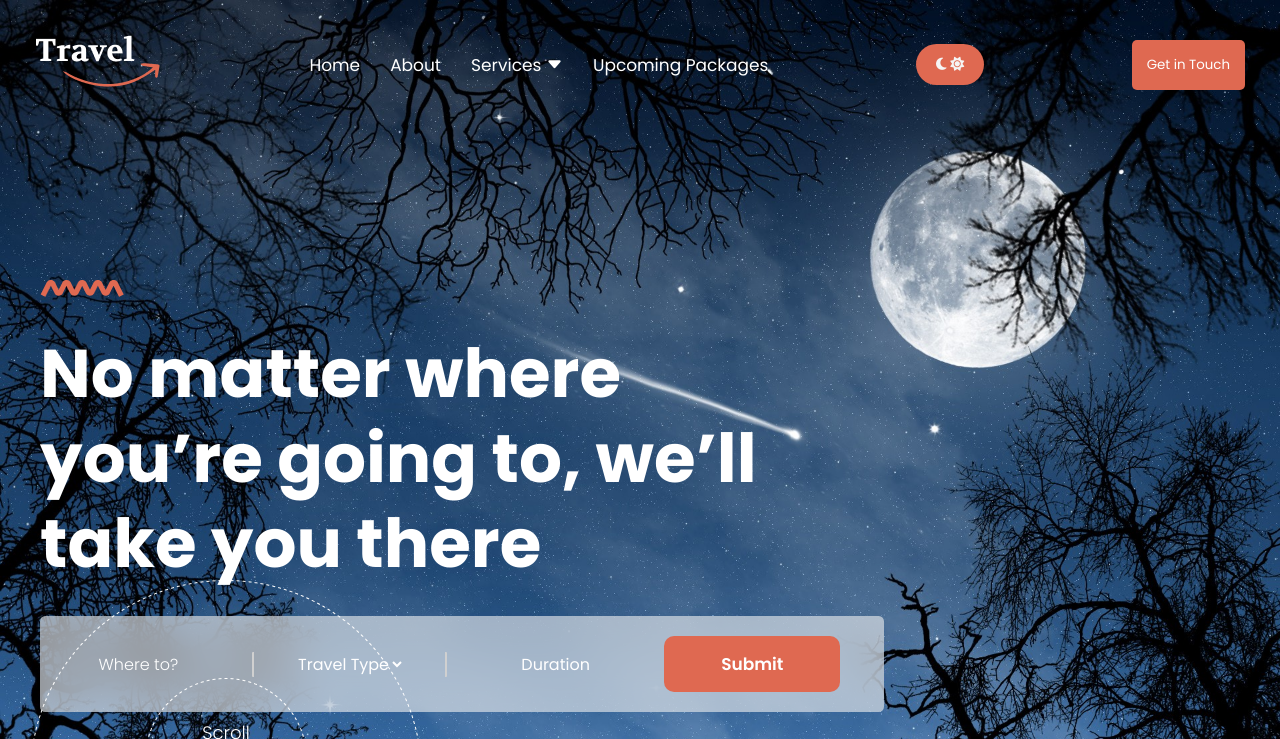
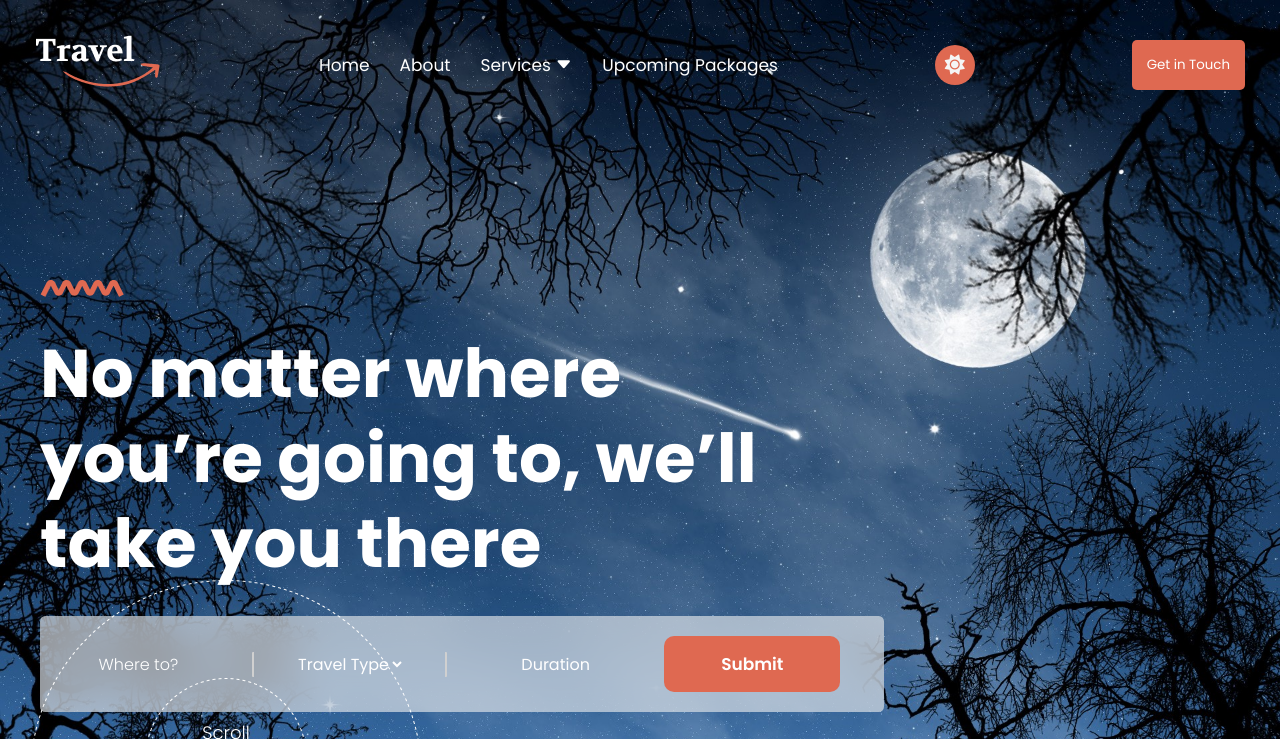
Before and after one commit to archis-academy/tour-and-travel-january-subs-3-2024-tr, a plain HTML site: page index.html in a window 1280 px wide. Both pictures are taken after a click on the button 950 px from the left and 64 px from the top of the page. Shown: the top 739 px of the page. Drawn offline with nearby package versions, Linux system fonts and the light colour scheme; a web font is replaced by a local one.

Commit message:
Icon, js, class ve cookie düzenlemeleri.

```diff
--- a/index.html
+++ b/index.html
@@ -39,8 +39,8 @@
       </ul>
       <!-- Mert Theme Switcher Start -->
       <button id="theme-toggle" class="main-theme-switcher">
-        <i class="fa-solid fa-moon"></i>
-        <i class="fa-solid fa-sun"></i>
+        <span class="moon-icon"><i class="fa fa-moon"></i></span>
+        <span class="sun-icon"><i class="fa fa-sun"></i></span>
       </button>
       <script src="script.js"></script>
       <!-- Mert Theme Switcher End -->
--- a/script.js
+++ b/script.js
@@ -1,9 +1,41 @@
 // Mert Theme Switcher Start
 const themeToggle = document.getElementById('theme-toggle');
+const moonIcon = document.querySelector('.fa-moon');
+const sunIcon = document.querySelector('.fa-sun');
 
 function toggleDarkTheme() {
     document.body.classList.toggle('dark-theme');
+    const isDarkTheme = document.body.classList.contains('dark-theme');
+    if (isDarkTheme) {
+        moonIcon.style.display = 'none';
+        sunIcon.style.display = 'block';
+        document.cookie = "theme=dark; expires=Fri, 31 Dec 9999 23:59:59 GMT";
+    } else {
+        moonIcon.style.display = 'block';
+        sunIcon.style.display = 'none';
+        document.cookie = "theme=light; expires=Fri, 31 Dec 9999 23:59:59 GMT";
+    }
 }
 
 themeToggle.addEventListener('click', toggleDarkTheme);
+
+window.addEventListener('DOMContentLoaded', () => {
+    const themeCookie = document.cookie.split(';').find(cookie => cookie.includes('theme'));
+    if (themeCookie) {
+        const themeValue = themeCookie.split('=')[1].trim();
+        if (themeValue === 'dark') {
+            document.body.classList.add('dark-theme');
+            moonIcon.style.display = 'none';
+            sunIcon.style.display = 'block';
+        } else {
+            document.body.classList.remove('dark-theme');
+            moonIcon.style.display = 'block';
+            sunIcon.style.display = 'none';
+        }
+    } else {
+        document.body.classList.remove('dark-theme');
+        moonIcon.style.display = 'block';
+        sunIcon.style.display = 'none';
+    }
+});
 // Mert Theme Switcher End
--- a/styles/index.css
+++ b/styles/index.css
@@ -27,11 +27,14 @@ body {
   background-color: var(--bg-color);
   font-family: var(--ff-prime);
   color: var(--theme-switcher-text-color);
-  font-size: 14px;
-  padding: 10px 20px;
-  border-radius: 30px;
+  font-size: 20px;
+  padding: 10px 10px;
+  border-radius: 40px;
   transition: all 0.3s ease;
   cursor: pointer;
+  outline: none;
+  width: 40px;
+  height: 40px;
 }
 
 .main-theme-switcher:hover{
```
